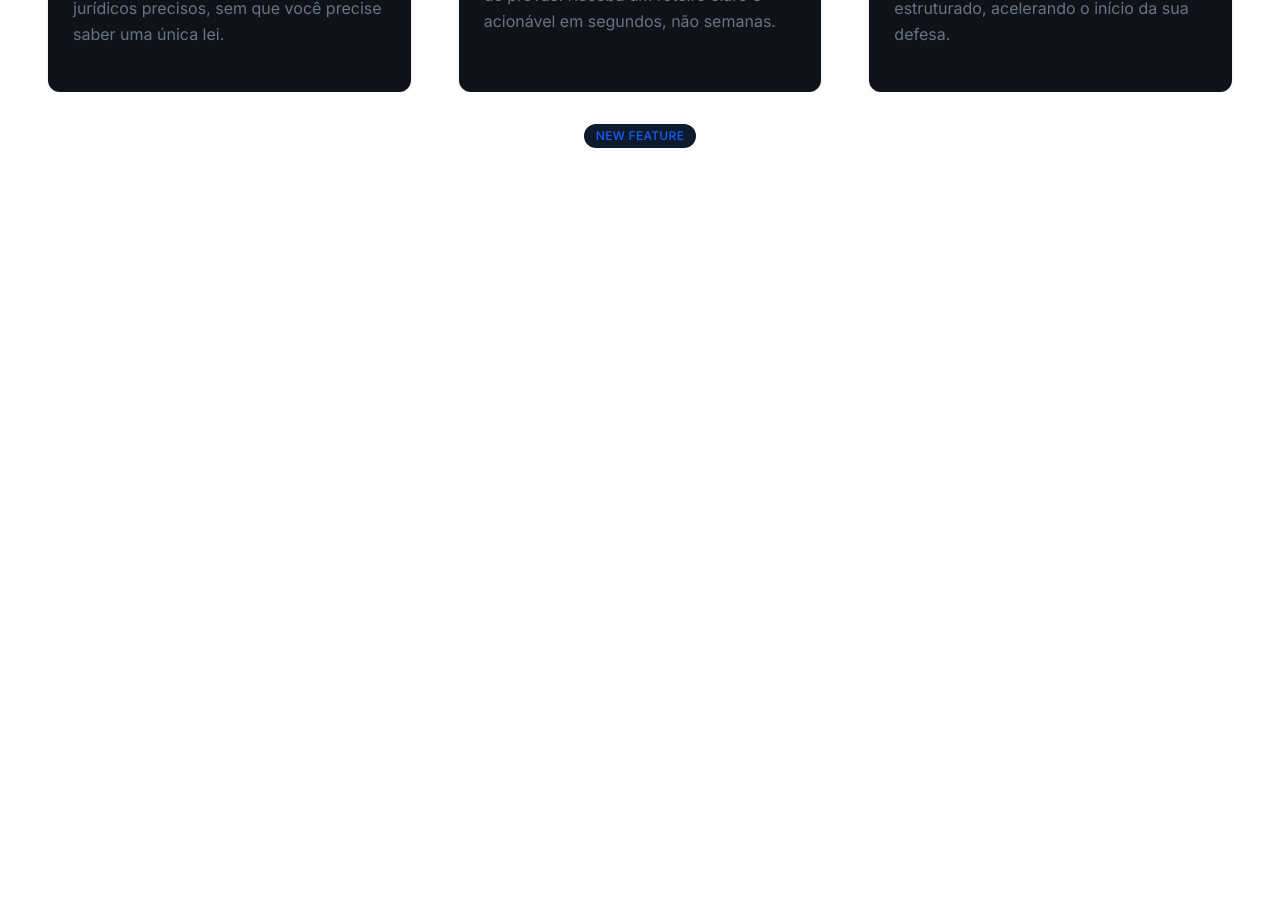
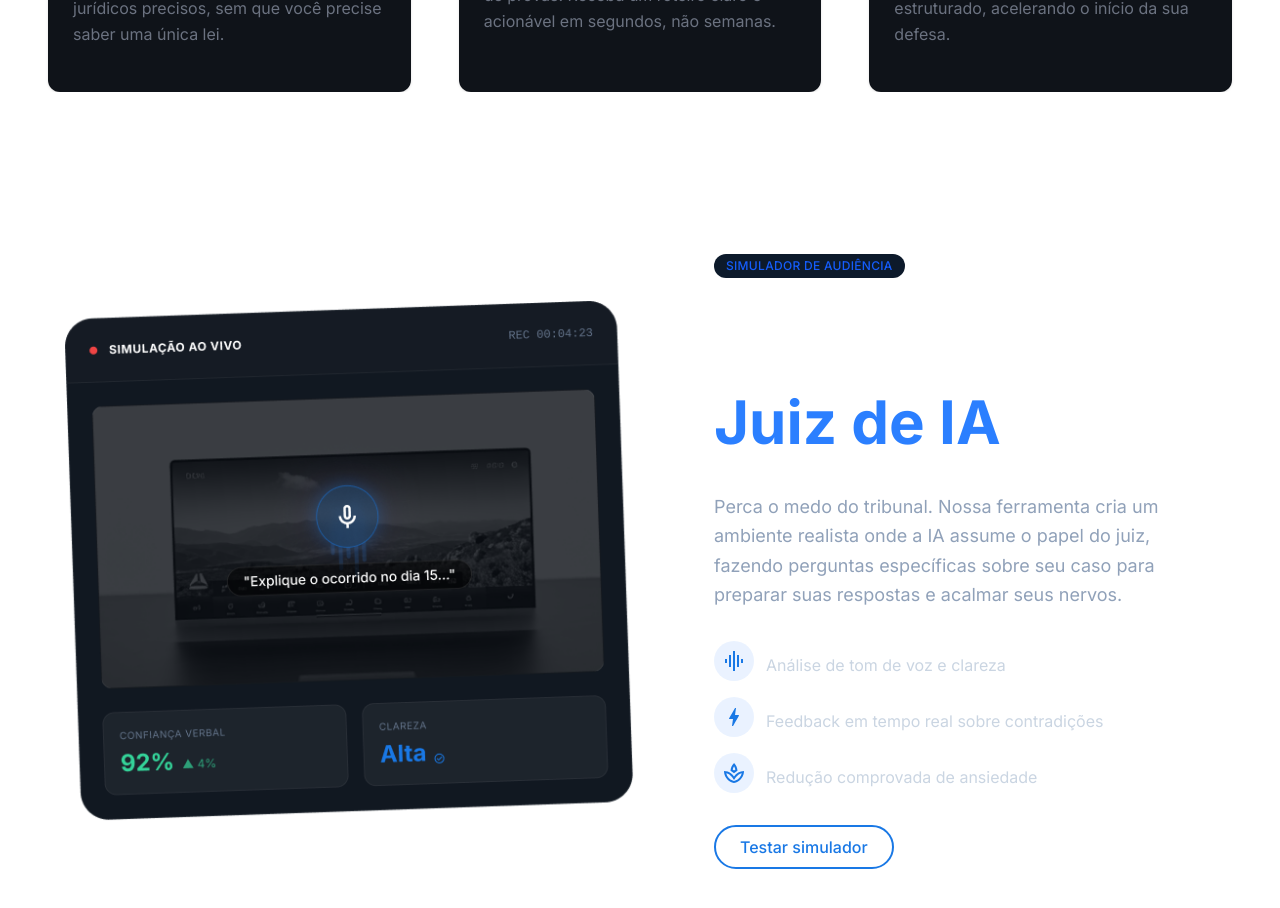
Before and after one commit to VozJusta/VJ.WEB, a Next.js app: page / in a window 1280 px wide. Shown: the part 1720-2628 px from the top of the page. Before the commit the page ends 1900 px from the top, so only its background shows below. Built offline with nearby package versions, Linux system fonts and the light colour scheme.

Commit message:
feat: created the simulator section and added its into the landing page

```diff
--- a/app/features/landing-page/index.tsx
+++ b/app/features/landing-page/index.tsx
@@ -1,13 +1,14 @@
 import { Badge } from "@/components/ui/badge";
 import { FeaturesSection } from "@/features/landing-page/sections/feature-section/index";
 import { HeroSection } from "@/features/landing-page/sections/hero-section";
+import { SimulatorSection } from "./sections/simulator-section";
 
 export default function LandingPage() {
   return (
     <>
       <HeroSection />
       <FeaturesSection />
-      <Badge text="New Feature" variant="blue"  />
+      <SimulatorSection />
     </>
   );
 }
--- /dev/null
+++ b/app/features/landing-page/sections/simulator-section/index.tsx
@@ -0,0 +1,121 @@
+import Image from "next/image";
+import {
+  SimulatorSectionProps,
+  SimulatorFeature,
+} from "./simulator-section.types";
+import { simulatorFeatures, simulatorContent } from "./simulator-section.data";
+import { Badge } from "@/components/ui/badge";
+import { Button } from "@/components/ui/button";
+import {
+  GraphicEqOutlined,
+  BoltOutlined,
+  SpaOutlined,
+} from "@mui/icons-material";
+
+export function SimulatorSection({
+  tag = simulatorContent.tag,
+  title = simulatorContent.title,
+  titleHighlight = simulatorContent.titleHighlight,
+  description = simulatorContent.description,
+  ctaText = simulatorContent.ctaText,
+  ctaHref = simulatorContent.ctaHref,
+  illustrationPath = simulatorContent.illustrationPath,
+  className = "",
+}: SimulatorSectionProps = {}) {
+  const featuresWithIcons: SimulatorFeature[] = simulatorFeatures.map(
+    (feature) => {
+      let icon;
+
+      switch (feature.id) {
+        case "voice-analysis":
+          icon = <GraphicEqOutlined sx={{ color: "#1978E5" }} />;
+          break;
+        case "real-time-feedback":
+          icon = <BoltOutlined sx={{ color: "#1978E5" }} />;
+          break;
+        case "anxiety-reduction":
+          icon = <SpaOutlined sx={{ color: "#1978E5" }} />;
+          break;
+        default:
+          icon = <GraphicEqOutlined sx={{ color: "#1978E5" }} />;
+      }
+
+      return { ...feature, icon };
+    },
+  );
+
+  return (
+    <section
+      className={`
+        flex
+        flex-col lg:flex-row
+        items-center
+        gap-12 lg:gap-20
+        py-20 lg:py-32
+        px-6 lg:px-8
+        bg-gradient-to-bottom from-slate-950 via-slate-900 to-slate-950
+        overflow-hidden
+        ${className}
+      `}
+      aria-labelledby="simulator-section-title"
+    >
+      <Image
+        src={illustrationPath}
+        alt={simulatorContent.illustrationAlt}
+        width={570}
+        height={570}
+        priority
+        quality={100}
+      />
+
+      <div className="order-1 lg:order-2 space-y-8">
+        <Badge text={tag} variant="blue" className="inline-flex" />
+
+        <h2 className="text-white text-4xl lg:text-5xl xl:text-6xl font-bold leading-tight">
+          {title}{" "}
+          <span className="text-blue-500 text-4xl lg:text-5xl xl:text-6xl font-bold leading-tight">
+            {titleHighlight}
+          </span>
+        </h2>
+        <p className="text-lg text-slate-400 hover:text-white transition-colors duration-300 leading-relaxed max-w-xl">
+          {description}
+        </p>
+
+        <ul className="space-y-4" role="list">
+          {featuresWithIcons.map((feature) => (
+            <li key={feature.id} className="flex items-center jus gap-3 group">
+              <div
+                className={`
+                      w-10 h-10
+                      rounded-full
+                      bg-blue-500/10
+                      flex items-center justify-center
+                      ${feature.iconColor}
+                      transition-transform duration-200
+                      group-hover:scale-110
+                    `}
+                aria-hidden="true"
+              >
+                {feature.icon}
+              </div>
+
+              <p className="text-slate-300 text-base leading-relaxed pt-2">
+                {feature.text}
+              </p>
+            </li>
+          ))}
+        </ul>
+
+        <Button
+          href={ctaHref}
+          variant="outline"
+          size="md"
+          className="rounded-full hover:scale-105 hover:bg-[#1978E5] hover:text-white hover:shadow-lg hover:shadow-[#1978E5]/25 items-center transition-all duration-300"
+          aria-label={`${ctaText} - Acessar simulador de tribunal com IA`}
+        >
+          {ctaText}
+        </Button>
+      </div>
+    </section>
+  );
+}
--- /dev/null
+++ b/app/features/landing-page/sections/simulator-section/simulator-section.data.ts
@@ -0,0 +1,34 @@
+import { SimulatorFeature } from "./simulator-section.types";
+import SimulatorIllustration from '@/../public/illustrations/simulator-illustration.png';
+
+export const simulatorFeatures: Omit<SimulatorFeature, "icon">[] = [
+  {
+    id: "voice-analysis",
+    text: "Análise de tom de voz e clareza",
+    iconColor: "text-blue-500",
+  },
+  {
+    id: "real-time-feedback",
+    text: "Feedback em tempo real sobre contradições",
+    iconColor: "text-blue-500",
+  },
+  {
+    id: "anxiety-reduction",
+    text: "Redução comprovada de ansiedade",
+    iconColor: "text-blue-500",
+  },
+];
+
+
+export const simulatorContent = {
+  tag: "SIMULADOR DE AUDIÊNCIA",
+  title: "Treine com um ",
+  titleHighlight: "Juiz de IA",
+  description:
+    "Perca o medo do tribunal. Nossa ferramenta cria um ambiente realista onde a IA assume o papel do juiz, fazendo perguntas específicas sobre seu caso para preparar suas respostas e acalmar seus nervos.",
+  ctaText: "Testar simulador",
+  ctaHref: "#simulator",
+  illustrationPath: SimulatorIllustration,
+  illustrationAlt:
+    "Interface do simulador de tribunal com IA mostrando análise de voz em tempo real",
+} as const;
```
Also changed, not shown: app/features/landing-page/sections/simulator-section/simulator-section.types.ts (added, +22 -0 lines), public/illustrations/simulator-illustration.png (added).
